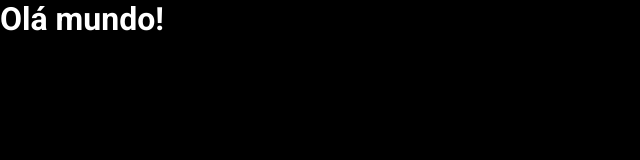
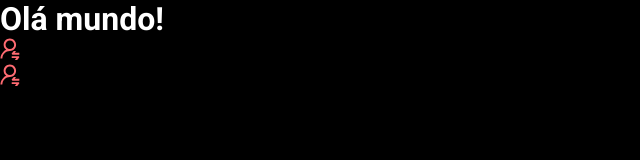
Before and after one commit to moisesnantes/dsmeta, a React (Vite) app in the folder frontend/: page / in a window 1280 px wide. Shown: the top 160 px of the page, without its empty margins (0-640 px from the left). Built offline with nearby package versions, Linux system fonts and the light colour scheme.

Commit message:
First Component

```diff
--- a/frontend/src/App.tsx
+++ b/frontend/src/App.tsx
@@ -1,7 +1,13 @@
-
+import NotificationBotton from "./components/NotificationBotton"
 function App() {
   return(
-    <h1>Olá mundo!</h1>
+    <>
+      <h1>Olá mundo!</h1>
+     <NotificationBotton/>
+     <NotificationBotton/>
+
+
+    </>
   )
 }
 
--- /dev/null
+++ b/frontend/src/components/NotificationBotton/index.tsx
@@ -0,0 +1,12 @@
+import icon from '../../assets/img/notification-icon.svg'
+import './styles.css'
+
+function NotificationBotton() {
+  return (
+    <div className="dsmeta-red-btn">
+      <img src={icon} alt="Notificar" />
+    </div>
+  )
+}
+
+export default NotificationBotton
```
Also changed, not shown: frontend/src/assets/img/notification-icon.svg (added), frontend/src/components/NotificationBotton/styles.css (added).
